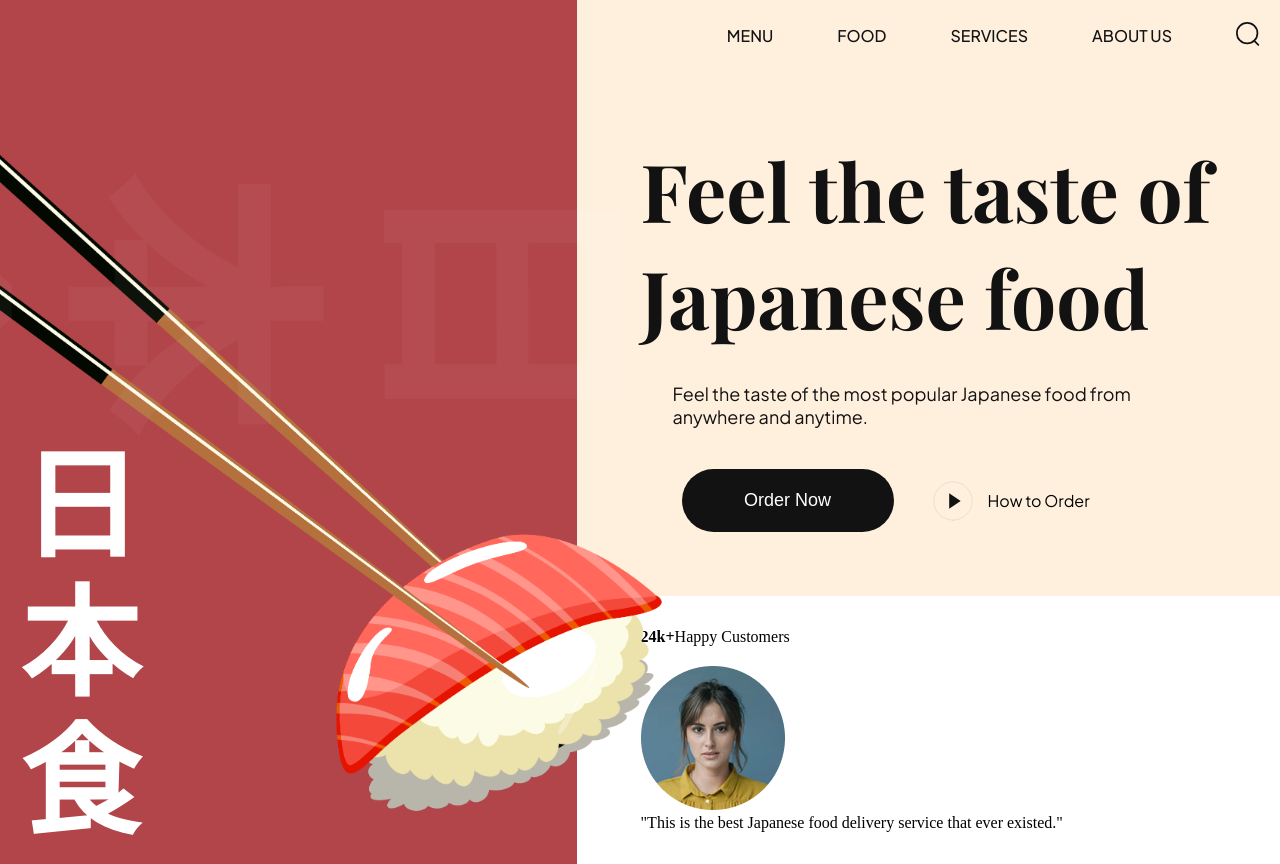
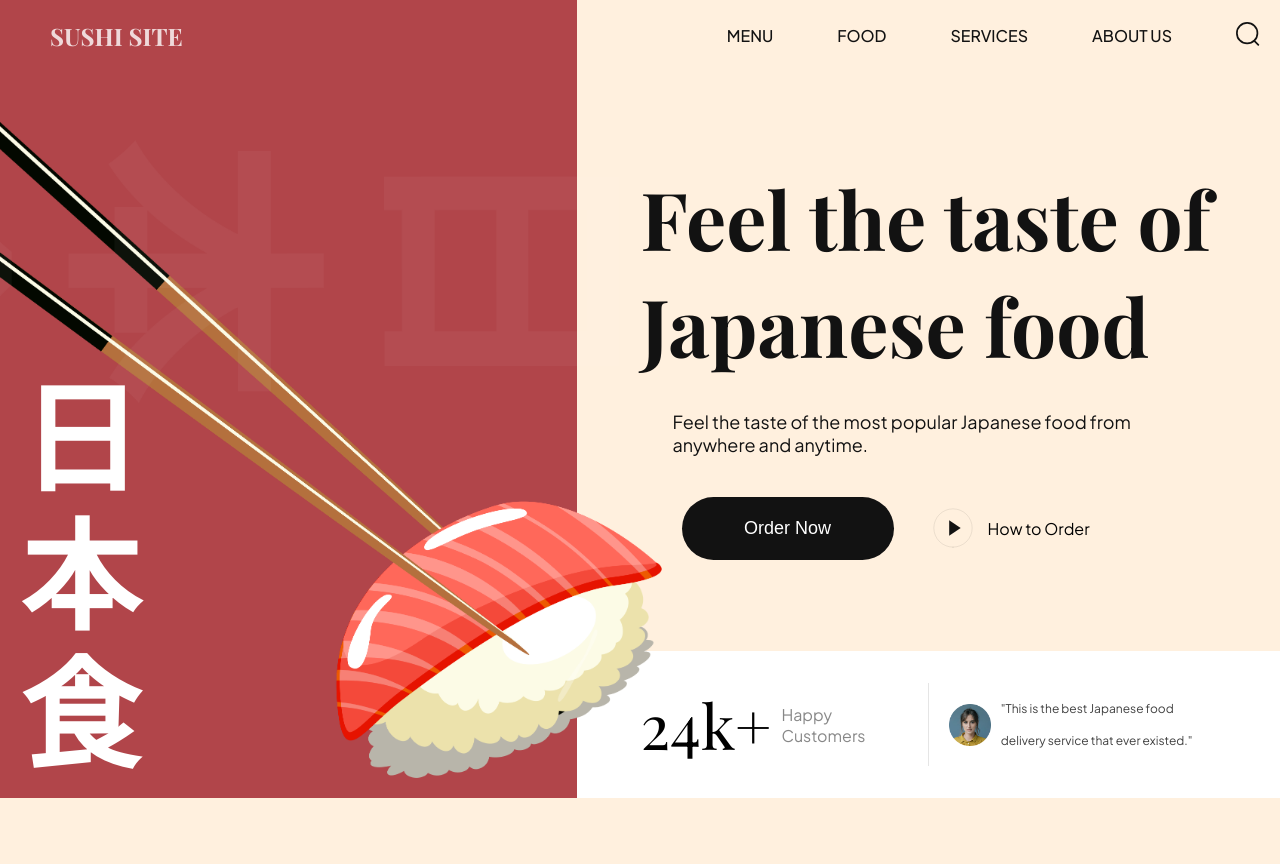
Before and after one commit to HazelWebDev/sushisite, a website built with Vite: page index.html in a window 1280 px wide. After the commit the page ends 800 px from the top, so only its background shows below. Built offline with nearby package versions, Linux system fonts and the light colour scheme.

Commit message:
hero and header section complete

```diff
--- a/css/sections/header.css
+++ b/css/sections/header.css
@@ -6,6 +6,7 @@
 .header__logo {
   flex: 1;
   display: flex;
+
   position: relative;
   padding: 20px;
 }
@@ -14,8 +15,9 @@
   position: absolute;
   inset: 0;
   width: 100%;
+
   background-color: var(--primary-color);
-  z-index: 1;
+  z-index: -1;
 }
 
 .header__logo h4 {
--- a/css/sections/hero.css
+++ b/css/sections/hero.css
@@ -8,6 +8,7 @@
   flex: 1;
   display: flex;
   flex-direction: column;
+
   position: relative;
   z-index: 5;
 }
@@ -72,6 +73,7 @@
 
 .hero-content__buttons {
   margin: 41px 0 0 41px;
+
   display: flex;
   flex-wrap: wrap;
   gap: 36px;
@@ -84,7 +86,9 @@
   outline: none;
   border: none;
   background: var(--secondary-color);
+
   cursor: pointer;
+
   color: #fff;
   font-weight: 500;
   font-size: 18px;
@@ -95,8 +99,10 @@
   border: none;
   outline: none;
   background: transparent;
+
   display: flex;
   align-items: center;
+
   font-size: 16px;
   line-height: 19px;
   color: var(--black-200);
@@ -115,6 +121,7 @@
 
 .hero-content__testimonial {
   padding: 32px 64px;
+
   display: flex;
   flex-wrap: wrap;
   gap: 20px;
@@ -123,4 +130,46 @@
 }
 
 .hero-content__customer {
+  flex: 1;
+  gap: 10px;
 }
+
+.hero-content__customer h4 {
+  font-size: 62px;
+  font-weight: 400;
+  font-family: var(--playfair-display);
+}
+
+.hero-content__customer p {
+  font-size: 16px;
+  font-weight: 400;
+  font-family: var(--plus-jakarta-sans);
+  color: var(--secondary-color);
+  opacity: 0.5;
+}
+
+.hero-content__review {
+  flex: 1;
+  display: flex;
+  align-items: center;
+  gap: 10px;
+
+  padding-left: 20px;
+  border-left: 1px solid rgba(2, 2, 2, 0.1);
+  min-width: 200px;
+}
+
+.hero-content__review img {
+  width: 42px;
+  height: 42px;
+  object-fit: contain;
+}
+
+.hero-content__review p {
+  font-size: 12px;
+  font-weight: 400;
+  line-height: 32px;
+  font-family: var(--plus-jakarta-sans);
+  color: var(--secondary-color);
+  opacity: 0.8;
+}
```
